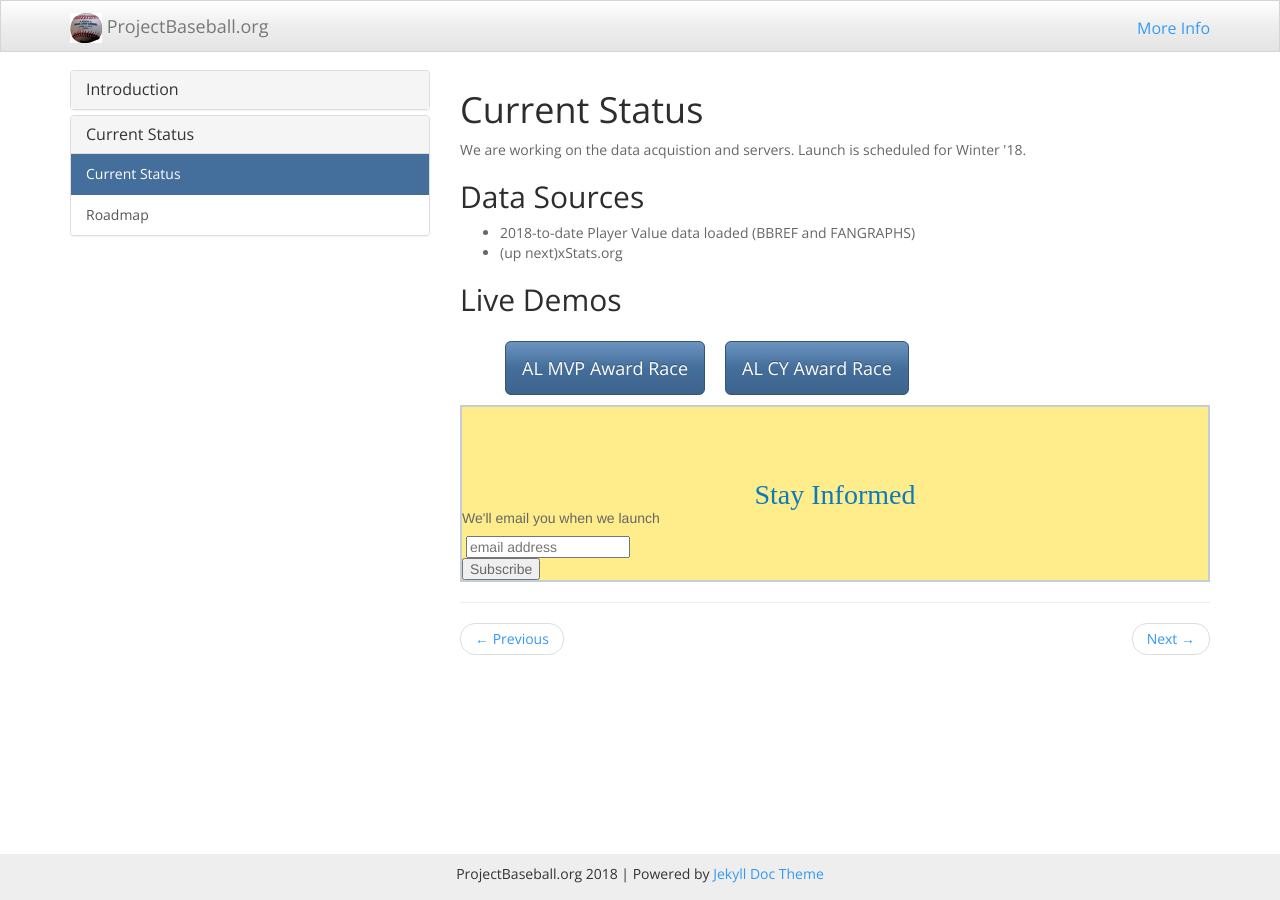
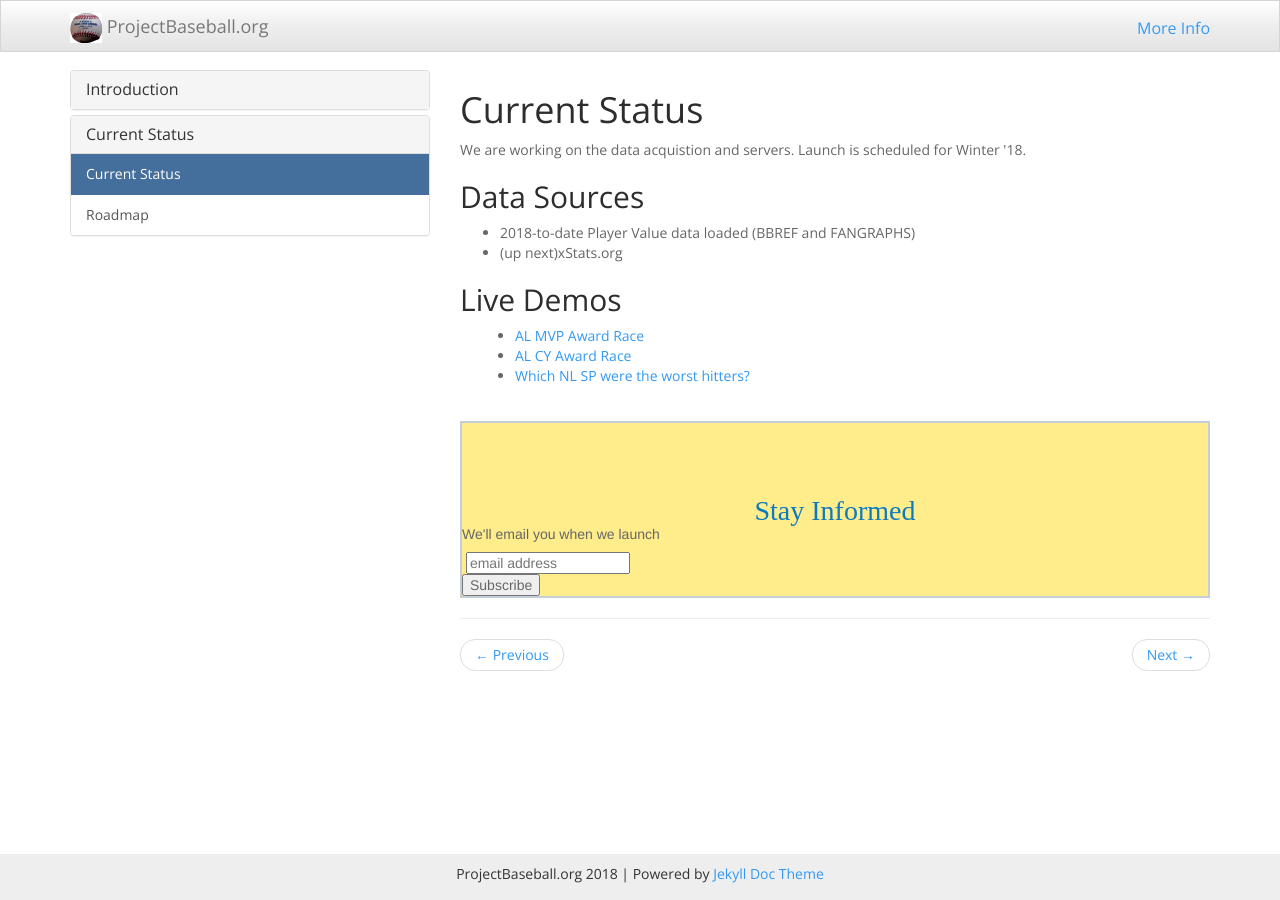
Before and after one commit to leleu/projectbaseball-org, a Jekyll site: the page built from _docs/1-status-and-plan/current-status.html, in a window 1280 px wide. Built offline with Jekyll 4.4.1, drawn with Linux system fonts in a browser that asks for light colours; nearby versions of some CDN libraries; comment, search, counter and statistics services are not loaded.

Commit message:
updated current status page

```diff
--- a/_docs/1-status-and-plan/current-status.html
+++ b/_docs/1-status-and-plan/current-status.html
@@ -11,8 +11,13 @@ permalink: /docs/current-status/
 	<li>(up next)xStats.org</li>
 </ul>
 <h2>Live Demos</h2>
-<div class="col-md-8" style="width: 66$">{% include tryitout.html %}</div>
-<div class="col-md-4" >&nbsp;</div>
+<div style="margin-bottom: 15px" class="col-md-12 text-left" style="">
+	<ul>
+		<li><a href="https://hub.projectbaseball.org/explorer/play/?querylog_id=89">AL MVP Award Race</a></li>
+		<li><a href="https://hub.projectbaseball.org/explorer/play/?querylog_id=95">AL CY Award Race</a></li>
+		<li><a href="https://hub.projectbaseball.org/explorer/play/?querylog_id=129">Which NL SP were the worst hitters?</a></li>
+	</ul>
+</div>
 
 <div class="col-md-12" ><p></p></div>
 
```
